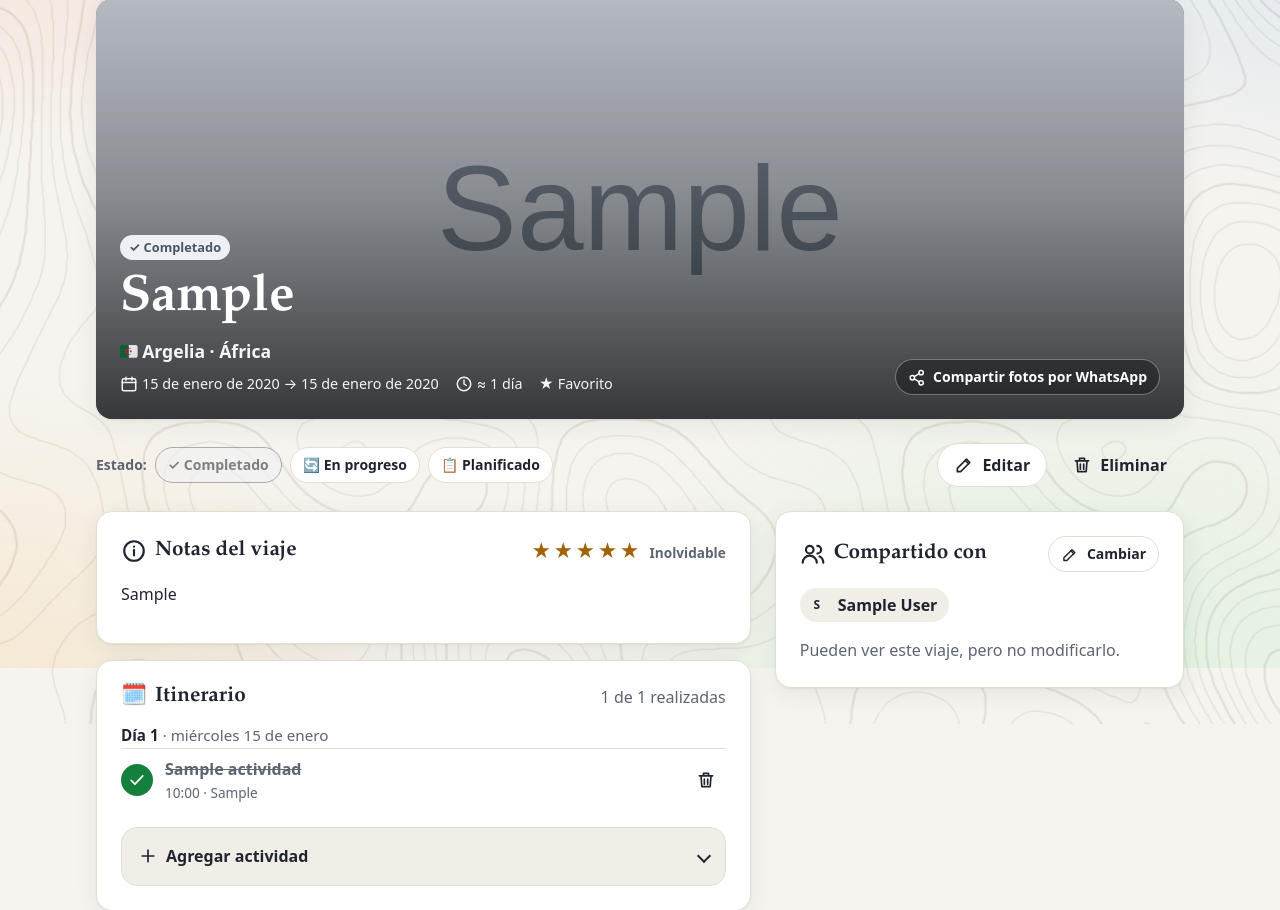
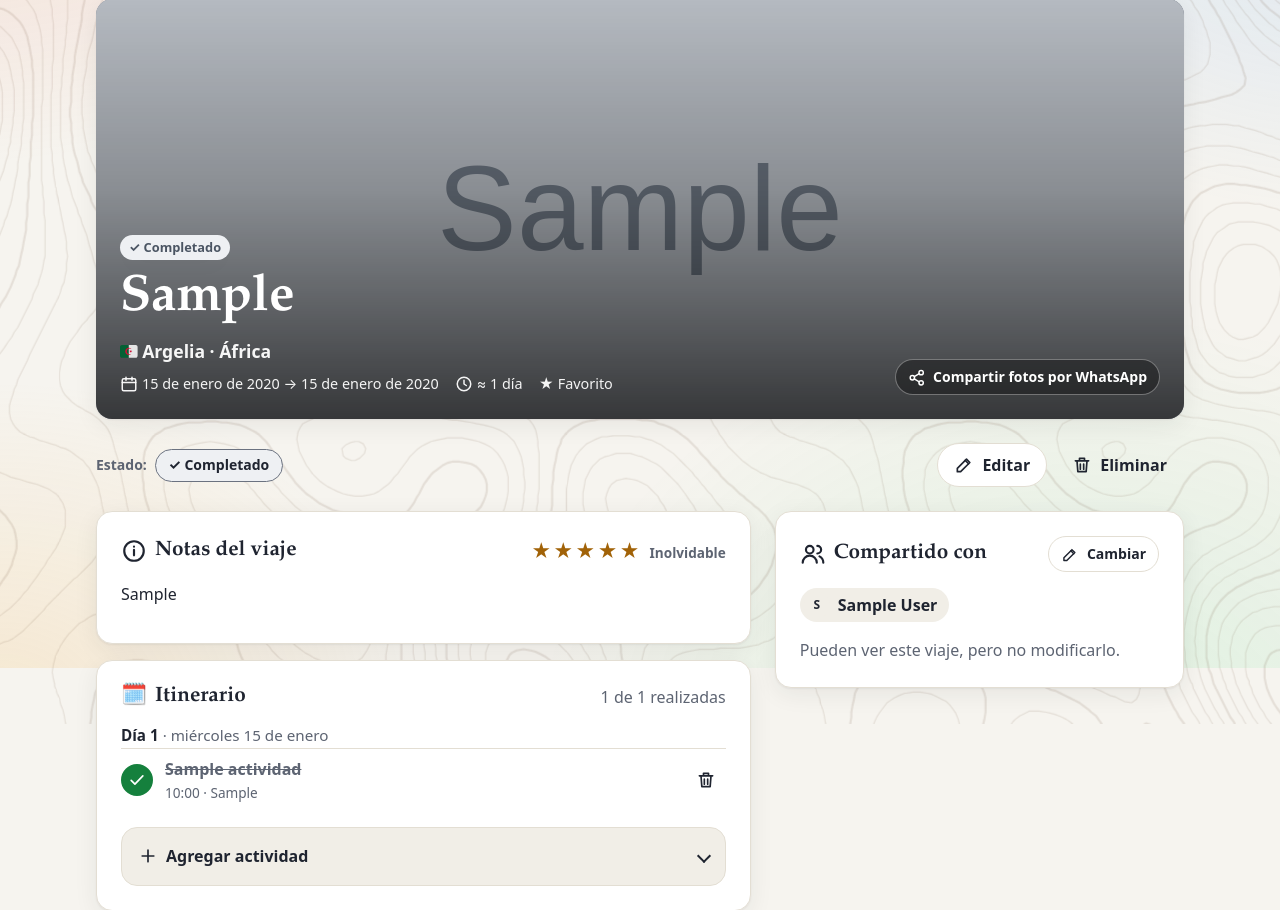
Before and after one commit to CarlosMatus00000008/BackEnd---Inacap, a Django app: page /viajes/1/ in a window 1280 px wide. Shown: the part 132-1042 px from the top of the page. Run offline with Django 5.2, Linux system fonts and the light colour scheme; a user stored in the database is signed in; data comes from the database, SQL or seed files in the repository; tables that the repository leaves empty hold one stand-in row (values such as "Sample post"); grey boxes marked "Sample" are stand-in pictures.

Commit message:
El detalle del viaje muestra solo su estado real
En vez de los tres botones de estado, se muestra el estado actual y, solo
cuando corresponde, el paso siguiente: «Marcar como completado» para un
viaje en progreso y «Comenzar viaje» para un planificado cuya fecha ya
llegó. Un viaje completado muestra solo su estado (para corregirlo a mano
está «Editar»).

Co-Authored-By: Claude Opus 5.5 <noreply@anthropic.com>

```diff
--- a/static/css/app.css
+++ b/static/css/app.css
@@ -2616,10 +2616,17 @@
     margin: 0;
   }
 
-  .cambio-estado .boton[aria-pressed="true"] {
+  .cambio-estado .cambio-estado__actual {
+    display: inline-flex;
+    align-items: center;
+    gap: 0.35em;
+    padding: 0.35em 0.9em;
+    border: 1px solid var(--color-estado);
+    border-radius: var(--radio-pildora);
     background: var(--color-estado-fondo);
     color: var(--texto);
-    border-color: var(--color-estado);
+    font-size: 0.875rem;
+    font-weight: 700;
   }
 
   .seccion-detalle {
--- a/templates/viajes/viaje_detalle.html
+++ b/templates/viajes/viaje_detalle.html
@@ -63,18 +63,21 @@
 
 {% if es_propietario %}
   <div class="barra-acciones">
-    <div class="cambio-estado estado--{{ viaje.estado }}" role="group" aria-label="Cambiar el estado del viaje">
+    {# Solo el estado real; y el paso siguiente cuando ya corresponde (para corregirlo a mano: «Editar»). #}
+    <div class="cambio-estado estado--{{ viaje.estado }}">
       <span>Estado:</span>
-      {% for valor, etiqueta, icono_estado in opciones_estado %}
-        <form method="post" action="{% url 'viajes:cambiar_estado' viaje.pk %}">
-          {% csrf_token %}
-          <input type="hidden" name="estado" value="{{ valor }}">
-          <button type="submit" class="boton boton--chico boton--secundario"
-                  aria-pressed="{% if viaje.estado == valor %}true{% else %}false{% endif %}"{% if viaje.estado == valor %} disabled{% endif %}>
-            {{ icono_estado }} {{ etiqueta }}
-          </button>
-        </form>
-      {% endfor %}
+      <span class="cambio-estado__actual">{{ viaje.icono_estado }} {{ viaje.get_estado_display }}</span>
+      {% with siguiente=viaje.siguiente_estado %}
+        {% if siguiente %}
+          <form method="post" action="{% url 'viajes:cambiar_estado' viaje.pk %}">
+            {% csrf_token %}
+            <input type="hidden" name="estado" value="{{ siguiente }}">
+            <button type="submit" class="boton boton--chico boton--secundario">
+              {% if siguiente == "completado" %}{% icono "check" %} Marcar como completado{% else %}{% icono "avion" %} Comenzar viaje{% endif %}
+            </button>
+          </form>
+        {% endif %}
+      {% endwith %}
     </div>
     <div class="acciones">
       <a class="boton boton--secundario" href="{% url 'viajes:editar' viaje.pk %}">{% icono "lapiz" %} Editar</a>
--- a/viajes/models.py
+++ b/viajes/models.py
@@ -292,6 +292,18 @@ class Viaje(models.Model):
         return self.estado != EstadoViaje.COMPLETADO and self.estado != self.estado_sugerido
 
     @property
+    def siguiente_estado(self) -> str | None:
+        """
+        El paso que sigue (planificado → en progreso → completado), solo si ya corresponde:
+        un planificado puede comenzar cuando llega su fecha; uno en progreso puede terminar.
+        """
+        if self.estado == EstadoViaje.EN_PROGRESO:
+            return EstadoViaje.COMPLETADO
+        if self.estado == EstadoViaje.PLANIFICADO and self.fecha_inicio <= timezone.localdate():
+            return EstadoViaje.EN_PROGRESO
+        return None
+
+    @property
     def dias_para_comenzar(self) -> int | None:
         if self.estado != EstadoViaje.PLANIFICADO:
             return None
--- a/viajes/views/lectura.py
+++ b/viajes/views/lectura.py
@@ -102,7 +102,6 @@ class ViajeDetalleView(AccesoMixin, DetailView):
         contexto.update(
             es_propietario=viaje.es_de(self.request.user),
             compartido_con=viaje.compartido_con.order_by("username"),
-            opciones_estado=[(valor, etiqueta, Viaje.ICONOS_ESTADO[valor]) for valor, etiqueta in EstadoViaje.choices],
             **self.itinerario(viaje),
             fotos=viaje.fotos.all(),
             maximo_fotos=FotoViaje.MAXIMO_POR_VIAJE,
```
Also changed, not shown: viajes/tests/test_vistas.py (+27 -0 lines).
